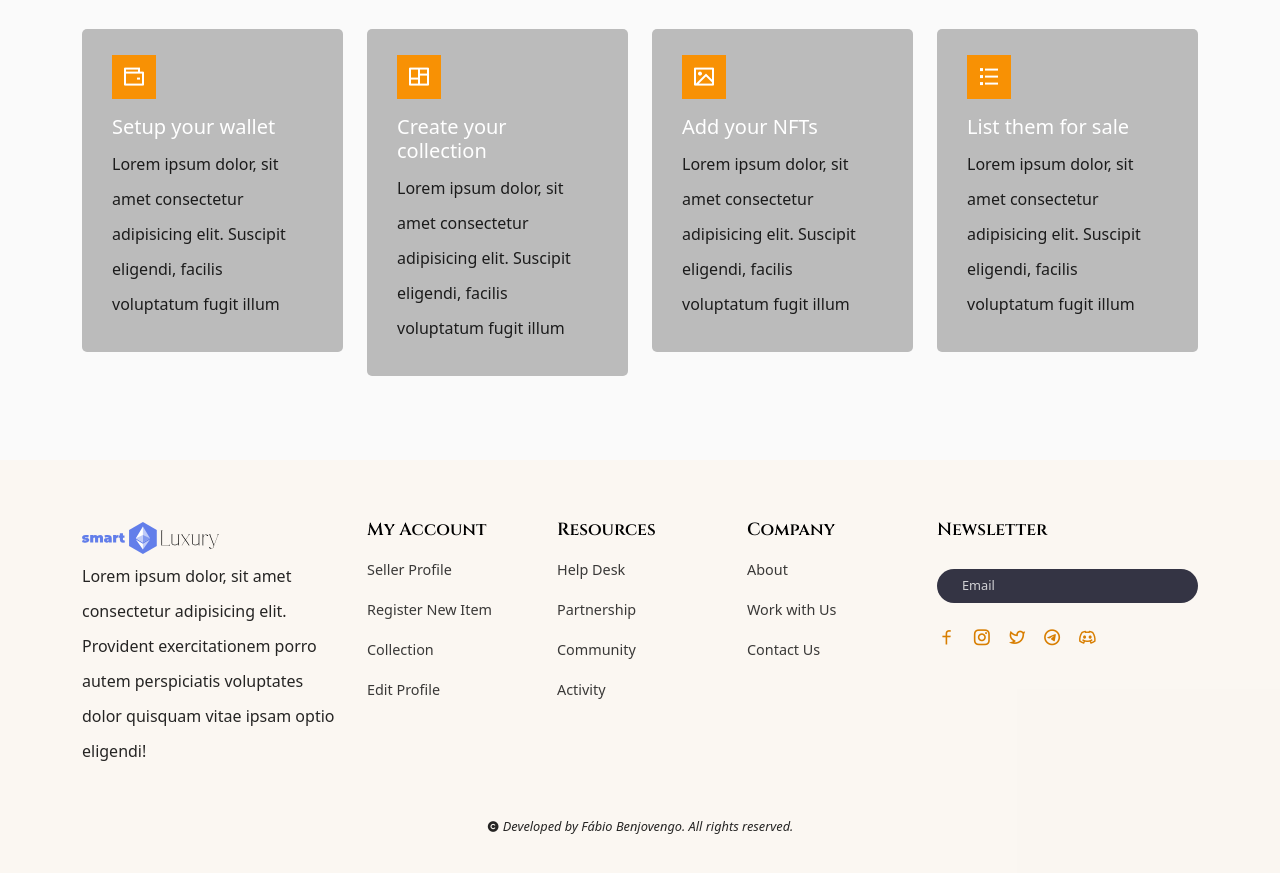
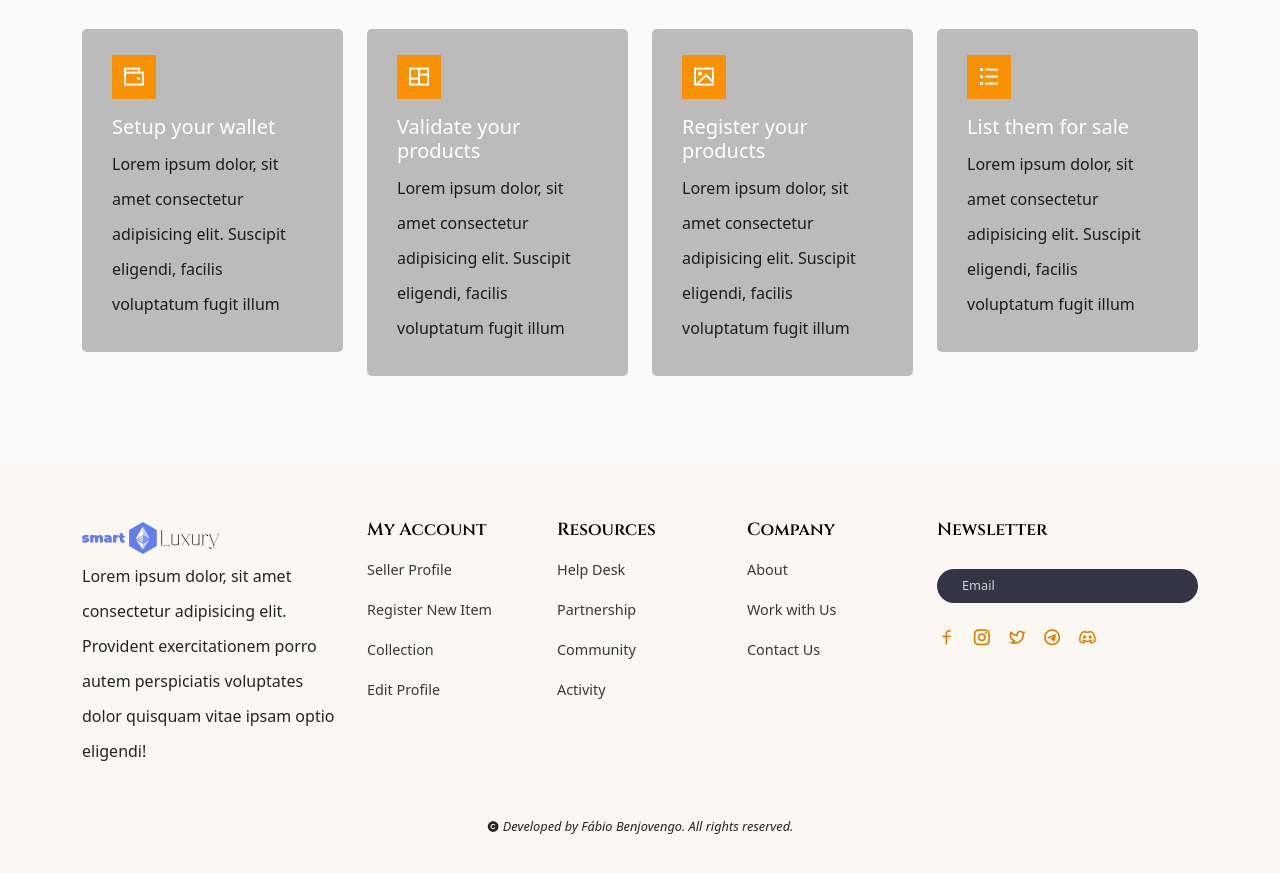
Before and after one commit to Benjovengo/SmartLuxury, a React (Create React App) app in the folder client/: page /home in a window 1280 px wide. Shown: the part 2868-3741 px from the top of the page. Built offline with nearby package versions, Linux system fonts and the light colour scheme.

Commit message:
feat: update steps

```diff
--- a/client/src/components/ui/Step-section/StepSection.jsx
+++ b/client/src/components/ui/Step-section/StepSection.jsx
@@ -11,24 +11,28 @@ const STEP__DATA = [
     title: "Setup your wallet",
     desc: "Lorem ipsum dolor, sit amet consectetur adipisicing elit. Suscipit eligendi, facilis voluptatum fugit illum ",
     icon: "ri-wallet-line",
+    link: "/wallet",
   },
 
   {
-    title: "Create your collection",
+    title: "Validate your products",
     desc: "Lorem ipsum dolor, sit amet consectetur adipisicing elit. Suscipit eligendi, facilis voluptatum fugit illum ",
     icon: "ri-layout-masonry-line",
+    link: "/register",
   },
 
   {
-    title: "Add your NFTs",
+    title: "Register your products",
     desc: "Lorem ipsum dolor, sit amet consectetur adipisicing elit. Suscipit eligendi, facilis voluptatum fugit illum ",
     icon: "ri-image-line",
+    link: "/register",
   },
 
   {
     title: "List them for sale",
     desc: "Lorem ipsum dolor, sit amet consectetur adipisicing elit. Suscipit eligendi, facilis voluptatum fugit illum ",
     icon: "ri-list-check",
+    link: "/create",
   },
 ];
 
@@ -53,7 +57,7 @@ const StepSection = () => {
                   </span>
                   <div className="step__item__content">
                     <h5>
-                      <Link to="/wallet">{item.title}</Link>
+                      <Link to={item.link}>{item.title}</Link>
                     </h5>
                     <p className="mb-0">{item.desc}</p>
                   </div>
```
